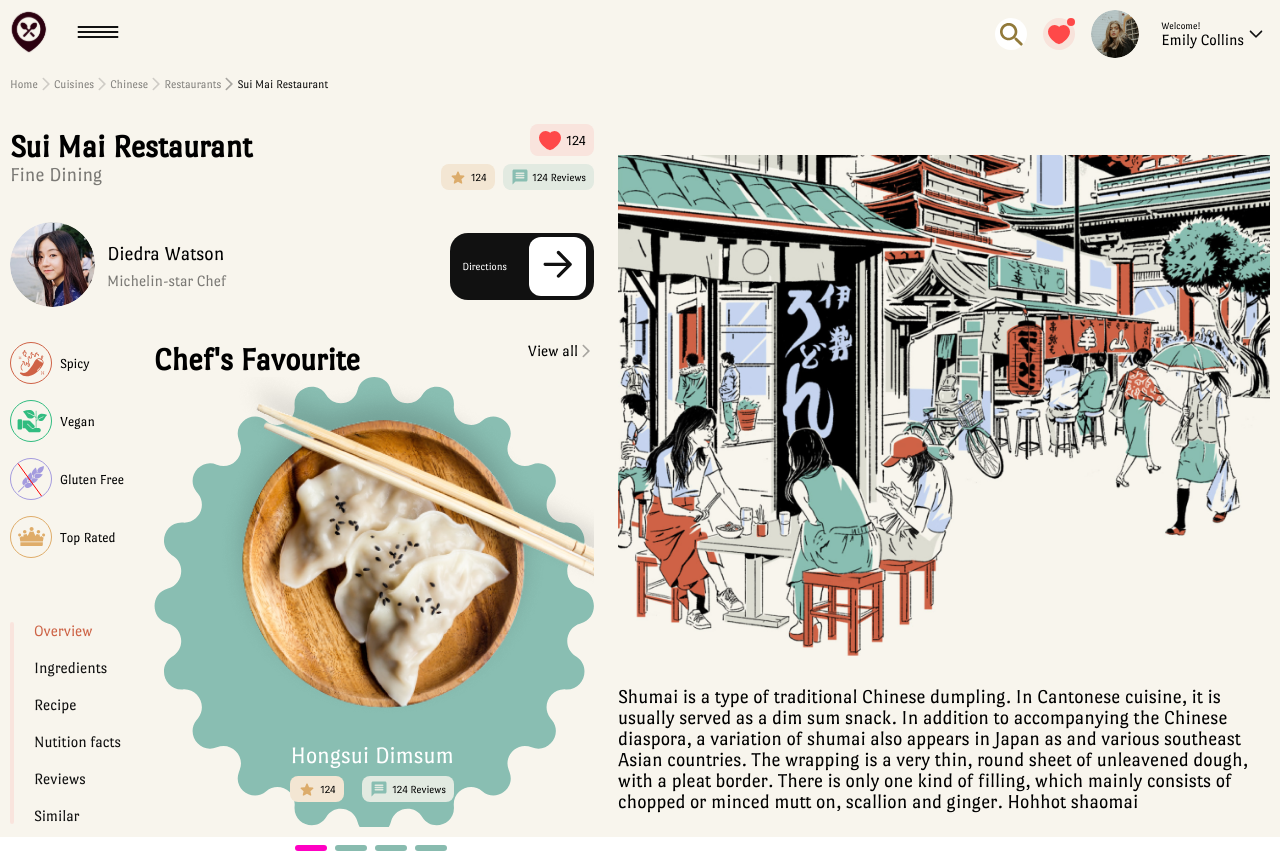
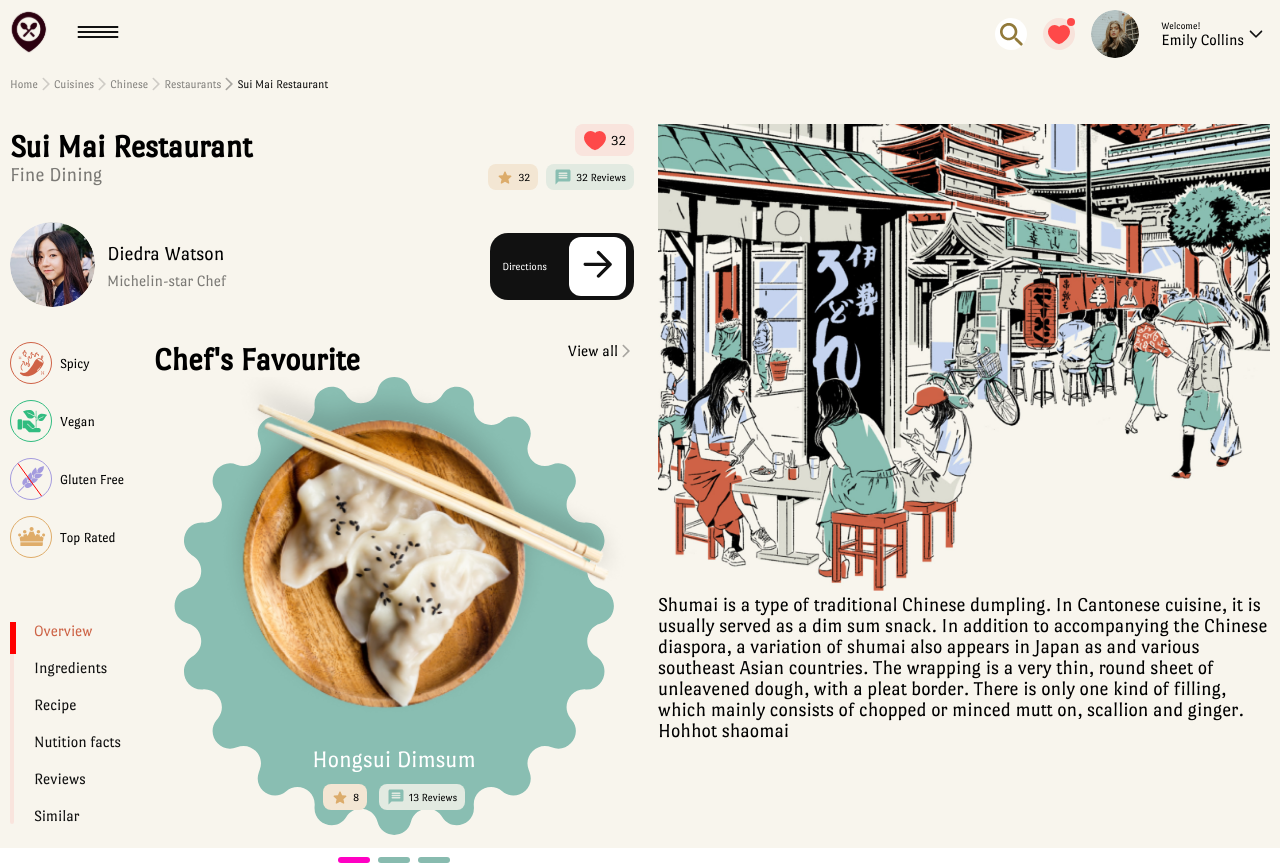
Before and after one commit to Kombath-S/sui-mai-restaurant, a React (Vite) app: page / in a window 1280 px wide. Built offline with nearby package versions, Linux system fonts and the light colour scheme.

Commit message:
final transitions && readme

```diff
--- a/package.json
+++ b/package.json
@@ -10,7 +10,7 @@
     "lint": "eslint src --ext ts,tsx --report-unused-disable-directives --max-warnings 0",
     "preview": "vite preview",
     "predeploy": "npm run build",
-    "deploy": "gh-pages -b webb -d build"
+    "deploy": "gh-pages -b gh-pages -d build"
   },
   "dependencies": {
     "@react-spring/web": "^9.7.3",
--- a/src/App.css
+++ b/src/App.css
@@ -3,6 +3,7 @@
   padding:0;
   box-sizing: border-box;
   text-decoration: none ;
+  scroll-behavior: smooth;
 }
 
 
--- a/src/components/Restaurant/RestaurantPage.tsx
+++ b/src/components/Restaurant/RestaurantPage.tsx
@@ -5,7 +5,6 @@ import { Right } from "./components/Right"
 
 const Wrap = styled(FlexRow)`
   gap: 24px;
-
   @media screen and (max-width:906px) {
       flex-direction:column;
   }
--- a/src/components/Restaurant/components/Left/InfosSections/components/Favorite.tsx
+++ b/src/components/Restaurant/components/Left/InfosSections/components/Favorite.tsx
@@ -9,14 +9,13 @@ import {
 import { ReviewsBtn, StarBtn } from "../../../../../ui/Buttons"
 import { softgreen } from "../../../../../../utils/colors"
 import { PortLigatText } from "../../../../../ui"
-import { useSpring, animated, easings } from "@react-spring/web"
-import { useState } from "react"
+import { useSpring, animated, easings, useTransition, } from "@react-spring/web"
+import { useState, } from "react"
 
 
 const Wrappper = styled(FlexCol)`
     position:relative;
     flex: 1;
-    /* background: purple; */
     @media screen and (min-width:906px) {
     margin-left: 24px;
   }
@@ -25,59 +24,59 @@ const Wrappper = styled(FlexCol)`
 
 const MealCont = styled.div`
     position:relative;
-    /* background: blue; */
-    max-height: 450px;
     overflow:hidden;
+    padding: 0px 20px;
     @media screen and (max-width:906px) {
         align-self:center;
+        width: 100%;
+        align-items:center;
     }
 `
-const Img = styled.img`
+
+const BackImgAnim = styled(animated.img)`
+
 
 `
-const MealImg = styled(Img)`
-    /* position: absolute !important; */
+const MealImgAnim = styled(animated.img)`
+    position: absolute !important;
     position:relative;
     transform: translateY(-500px);
-    /* top: 100%; */
-    left:13%;
+    left:50%;
+    translate: -42% -10%;
     width: min-content;
     height: unset;
-    /* background: red; */
-    @media screen and (max-width:906px) {
-        /* left: 0px;
-        background: orange; */
-    }
+
 `
 const BottomInfo = styled(FlexCol)`
     position:absolute !important;
-    bottom: 10%;
-    left: 31%;
-    min-width: 160px;
-    /* gap: 8px; */
-    /* background: yellow; */
-    /* translate: -50% 0; */
+    bottom: 6%;
+    left: 50%;
+    min-width: 10px;
+    translate: -50% 0;
+    align-items:center;
+    justify-content: flex-end;
+    gap: 12px;
+    /* background: red; */
 `
-const MealName = styled(PortLigaText)`
+const MealName = styled(animated.span)`
     color: #fff;
     font-size: 24px;
+    min-width: 300px;
+    text-align:center;
+`
+const BtnsRow = styled(animated.span)`
+    display:flex;
+    max-width: 200px;
+    justify-content:space-between;
+    gap: 12px;
 `
 
 const StepperCont = styled(FlexRowAc)`
     gap: 8px;
     position: absolute;
-    left: 40%;
+    left: 50%;
+    translate: -50% 0;
     bottom: -5%;
-    @media screen and (max-width:906px){
-        /* left: 34%; */
-    }
-    @media screen and (min-width:906px){
-        left: 34%;
-    }
-
-    @media screen and (min-width:1206px){
-        left: 32%;
-    }
 
 `
 const Stepper = styled.span`
@@ -92,10 +91,14 @@ const Stepper = styled.span`
     }
 `
 
+const favoriteData = [
+    { img: Meal, name: "Hongsui Dimsum", stars: 8, reviews: 13 },
+    { img: Meal, name: "Marchi Dimsum", stars: 54, reviews: 62 },
+    { img: Meal, name: "Supappa Dimsum", stars: 19, reviews: 30 },
+]
+
 
 export const Favorite = () => {
-
-    const images = ["a", "b", "c", "d"];
 
     const BackSpring = useSpring({
         from: { opacity: 0, transform: "scale(0) rotateZ(120deg)" },
@@ -106,29 +109,34 @@ export const Favorite = () => {
             easing: easings.easeOutSine,
         }
     })
-    const InfosSpring = useSpring({
-        from: { opacity: 0, transform: "translateY(20px)" },
-        to: { opacity: 1, transform: "translateY(20px)" },
-        duration: 900,
-        delay: 1000,
+
+
+
+    const [current, setCurrent] = useState(0)
+
+    const handleClick = (index: number) => {
+        setCurrent(index);
+    };
+
+    const transitions = useTransition(favoriteData[current], {
+        from: { opacity: 0, x: 200, y: -20 },
+        enter: { opacity: 1, x: 0, y: 0 },
+        leave: { opacity: 0, x: -200, y: 20 },
+        config: {
+            easing: easings.easeOutSine
+        }
+    });
+
+    const kktransitions = useTransition(favoriteData[current], {
+        from: { opacity: 0, x: -30, },
+        enter: { opacity: 1, x: 0, },
+        leave: { opacity: 0, x: 30, },
         config: {
             easing: easings.easeOutSine,
         }
-    })
+    });
 
 
-    const MealSpring = useSpring({
-        from: { opacity: 0, x: 100 },
-        to: { opacity: 1, x: 0 },
-        duration: 900,
-        delay: 1000,
-        config: {
-            easing: easings.easeOutBounce,
-        }
-    })
-
-
-    const [current, setCurrent] = useState(0)
 
     return (
         <Wrappper>
@@ -136,35 +144,47 @@ export const Favorite = () => {
                 <PortLigaText size="32px" weight={"bold"}>Chef's Favourite</PortLigaText>
                 <PortLigatText>
                     <SpanFlexAcRow >
-                        <span style={{cursor:"pointer"}}>View all</span>
+                        <span style={{ cursor: "pointer" }}>View all</span>
                         <IconCont src={AngleRight} />
                     </SpanFlexAcRow>
                 </PortLigatText>
             </FlexRow>
+
             <MealCont>
-                <animated.div style={BackSpring}>
-                    <Img src={MealBack}></Img>
-                </animated.div>
-                <animated.div style={MealSpring}>
-                    <MealImg src={Meal}></MealImg>
-                </animated.div>
+                <BackImgAnim style={BackSpring} src={MealBack}></BackImgAnim>
 
-                <BottomInfo>
-                    <animated.div style={{ ...InfosSpring, }}>
-                        <MealName style={{ marginBottom: 8 }}>Hongsui Dimsum</MealName>
-                        <FlexRow style={{ justifyContent: "space-between" }}>
-                            <StarBtn />
-                            <ReviewsBtn />
-                        </FlexRow>
+                {transitions((style, item) => (
+                    <MealImgAnim
+                        style={{ ...style }}
+                        src={item.img} />
+                ))}
+                {kktransitions((style, item) => (
+
+                    <animated.div>
+
+                        <BottomInfo>
+                            <MealName
+                                style={{ ...style, }}
+                            >{item.name}
+                            </MealName>
+
+                            <BtnsRow style={{ justifyContent: "space-between", ...style }}>
+                                <StarBtn num={item.stars} />
+                                <ReviewsBtn num={item.reviews} />
+                            </BtnsRow>
+
+                        </BottomInfo>
                     </animated.div>
-                </BottomInfo>
+                ))}
 
 
             </MealCont>
             <StepperCont>
                 {
-                    images.map((el, id) => (
-                        <Stepper className={current == id ? "current" : ""} key={el} onClick={() => setCurrent(id)} />
+                    favoriteData.map((el, id) => (
+                        <Stepper className={current == id ? "current" : ""}
+                            key={el.name}
+                            onClick={() => handleClick(id)} />
                     ))
                 }
             </StepperCont>
--- a/src/components/Restaurant/components/Left/InfosSections/components/RestoNavTabs.tsx
+++ b/src/components/Restaurant/components/Left/InfosSections/components/RestoNavTabs.tsx
@@ -2,8 +2,11 @@ import styled from "styled-components"
 import { FlexCol, FlexRowAc, IsLink, NavCumbLink, PortLigaText } from "../../../../../Global"
 import { black, darkRed, softPink, } from "../../../../../../utils/colors"
 import { useMediaQuery } from "react-responsive"
-import { useTrail, animated, easings, useSpring } from "@react-spring/web";
+import { useTrail, animated, easings, useSpring, config } from "@react-spring/web";
 import { useState } from "react";
+
+
+
 const Wrapper = styled(FlexRowAc)`
     gap: 20px;
     margin-top: 64px;
@@ -22,10 +25,10 @@ const Bar = styled('div')`
     display:flex;
 `
 const Track = styled.span`
-    /* position:absolute; */
-    width: 40px;
-    height: 320px;
-    /* content: ""; */
+    position:absolute;
+    width: 6px;
+    height: 32px;
+    content: "";
     background: red;
 `
 
@@ -78,19 +81,34 @@ export const RestoNavTabs = () => {
     })
 
     const [isActive, setIsactive] = useState(0)
+    const [indicatorPosition, setIndicatorPosition] = useState(0);
 
-    const TrackTrail = useSpring({
-        from: {y: -400,x: -200},
-        to: {y: -400,x: -200},
-    })
+
+    const indicatorAnimation = useSpring({
+        y: `${indicatorPosition * 34}px`,
+        config: config.slow,
+    });
+
+
+    const goToItem = (newIndex: number) => {
+        setIndicatorPosition(newIndex);
+    };
+
+    const hanleChangeTab = (index: number) => {
+        setIsactive(index)
+        goToItem(index)
+    }
 
     return (
         <Wrapper>
-            <Bar>
-                <animated.span style={TrackTrail}>
-                    <Track className="track" />
-                </animated.span>
-            </Bar>
+            {
+                !isMobile &&
+                <Bar>
+                    <animated.span style={{ ...indicatorAnimation }}>
+                        <Track className="track" />
+                    </animated.span>
+                </Bar>
+            }
 
             <Tabs>
                 {
@@ -99,7 +117,7 @@ export const RestoNavTabs = () => {
                             <SpanLink
                                 href={TabLinks[index][1]}
                                 className={isActive == index ? "activeLink" : ""}
-                                onClick={() => setIsactive(index)}
+                                onClick={() => hanleChangeTab(index)}
                             >{TabLinks[index][0]}</SpanLink>
                         </animated.span>
                     ))
--- a/src/components/Restaurant/components/Right/Right.tsx
+++ b/src/components/Restaurant/components/Right/Right.tsx
@@ -8,30 +8,30 @@ import { useSpring, animated } from "@react-spring/web"
 
 const Wrap = styled(FlexCol)`
     margin-top: 32px;
-    justify-content:space-evenly;
-    /* background-color: red; */
+    justify-content:start;
     @media screen and (max-width:1206px){
-        /* max-width: 40%; */
+        margin-top: calc(-100px + 10vw);
+    }
+
+    @media screen and (max-width:906px){
         margin-top: 48px;
     }
+
 
 `
 
 
 const Imagec = styled.img`
     width: 100%;
-    height:100%;
-    /* flex:1; */
 `
 const TCont = styled.div`
-    flex:2;
 `
 
 
 const Trail: React.FC<{ open: boolean, children: ReactNode }> = ({ open, children }) => {
     const items = React.Children.toArray(children)
     const trail = useTrail(items.length, {
-        config: { mass: 5, tension: 2000, friction: 20 },
+        config: { mass: 50, tension: 2000, friction: 200 },
         opacity: open ? 1 : 0,
         x: open ? 0 : 20,
         height: open ? 110 : 0,
@@ -57,8 +57,8 @@ export const Right = () => {
     }, [])
 
     const RightSpring = useSpring({
-        from: { transform: "scale(.7)", filter: "blur(30px)", },
-        to: { transform: "scale(1)", filter: "blur(0px)", },
+        from: {  filter: "blur(30px)", },
+        to: {   filter: "blur(0px)", },
         duration: { transform: 300, filter: 6000 },
         delay: 1200,
         config: {
--- a/src/components/ui/Buttons.tsx
+++ b/src/components/ui/Buttons.tsx
@@ -44,7 +44,10 @@ const ReviewBtn = styled(ReactionBtn)`
 
 `
 
-export const LikesBtn = ({ num = 124 }: IBtnProps) => {
+export const LikesBtn = ({ num}: IBtnProps) => {
+  if(!num){
+    num = 32
+  }
   return (
     <LikeBtn>
       <IconCont src={Heart} />
@@ -54,7 +57,10 @@ export const LikesBtn = ({ num = 124 }: IBtnProps) => {
 
 
 
-export const StarBtn = ({ num = 124 }: IBtnProps) => {
+export const StarBtn = ({ num }: IBtnProps) => {
+  if (!num) {
+    num = 32
+  }
   return (
     <Starbtn>
       <IconCont src={Star} style={{ width: 18 }} />
@@ -63,7 +69,10 @@ export const StarBtn = ({ num = 124 }: IBtnProps) => {
   )
 }
 
-export const ReviewsBtn = ({ num = 124 }: IBtnProps) => {
+export const ReviewsBtn = ({ num  }: IBtnProps) => {
+  if (!num) {
+    num = 32
+  }
   return (
     <ReviewBtn>
       <IconCont src={Message} style={{ width: 18 }} />
```
Also changed, not shown: public/suiMaiRestaurant.png (added), 6 other files (tests, documents, lock files or other folders).
